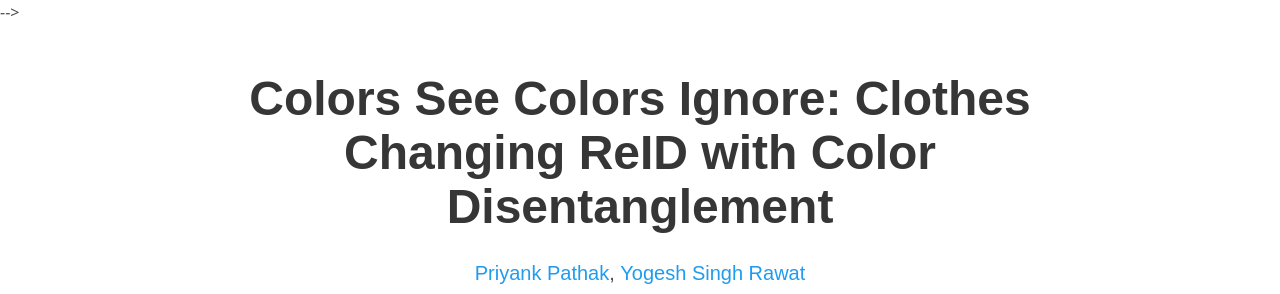
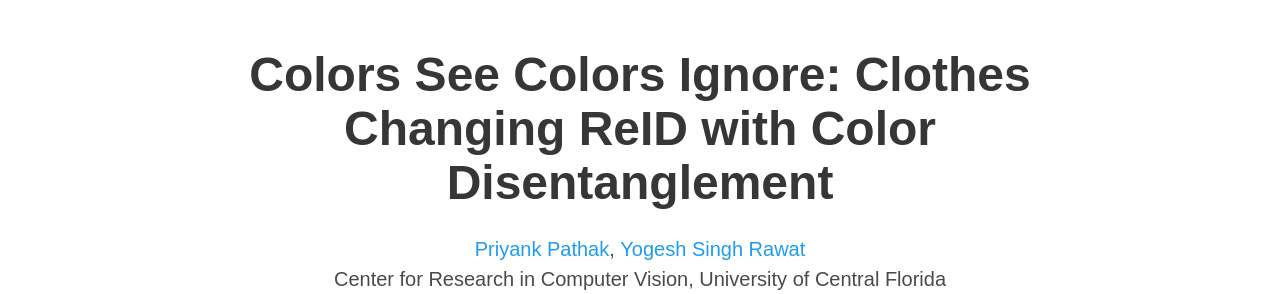
Before and after one commit to UCF-CRCV/UCF-CRCV.github.io, a plain HTML site: page ReID/CSCI/index.html in a window 1280 px wide. Shown: the top 294 px of the page. Drawn offline with nearby package versions, Linux system fonts and the light colour scheme; some icons are missing; a web font is replaced by a local one.

Commit message:
minor mistake

```diff
--- a/ReID/CSCI/index.html
+++ b/ReID/CSCI/index.html
@@ -37,7 +37,7 @@
   href="https://cdn.jsdelivr.net/gh/jpswalsh/academicons@1/css/academicons.min.css">
   <link rel="stylesheet" href="static/css/index.css">
 
-  <script src="https://ajax.googleapis.com/ajax/libs/jquery/3.5.1/jquery.min.js"></script> -->
+  <script src="https://ajax.googleapis.com/ajax/libs/jquery/3.5.1/jquery.min.js"></script>
   <script src="https://documentcloud.adobe.com/view-sdk/main.js"></script>
   <script defer src="static/js/fontawesome.all.min.js"></script>
   <script src="static/js/bulma-carousel.min.js"></script>
```
